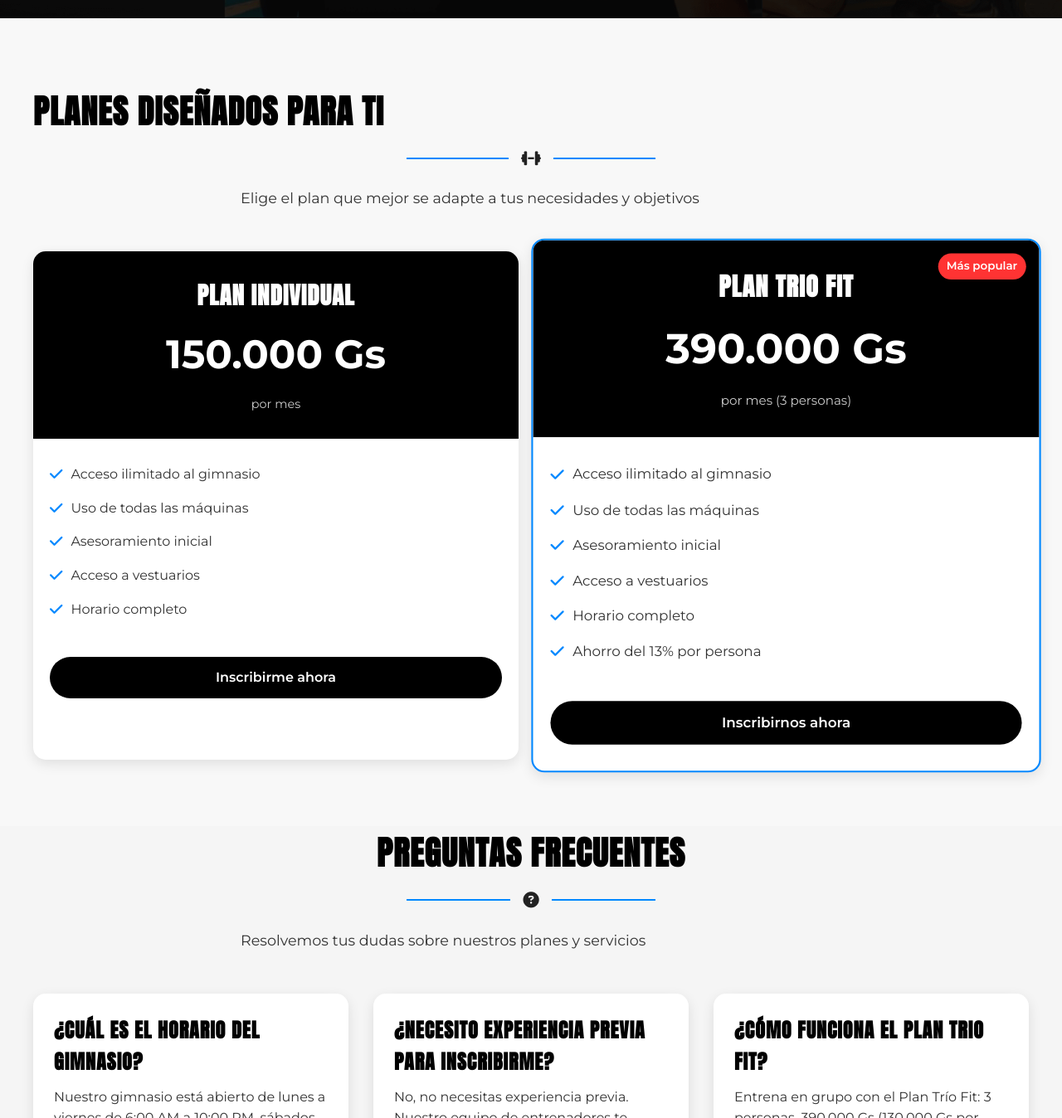
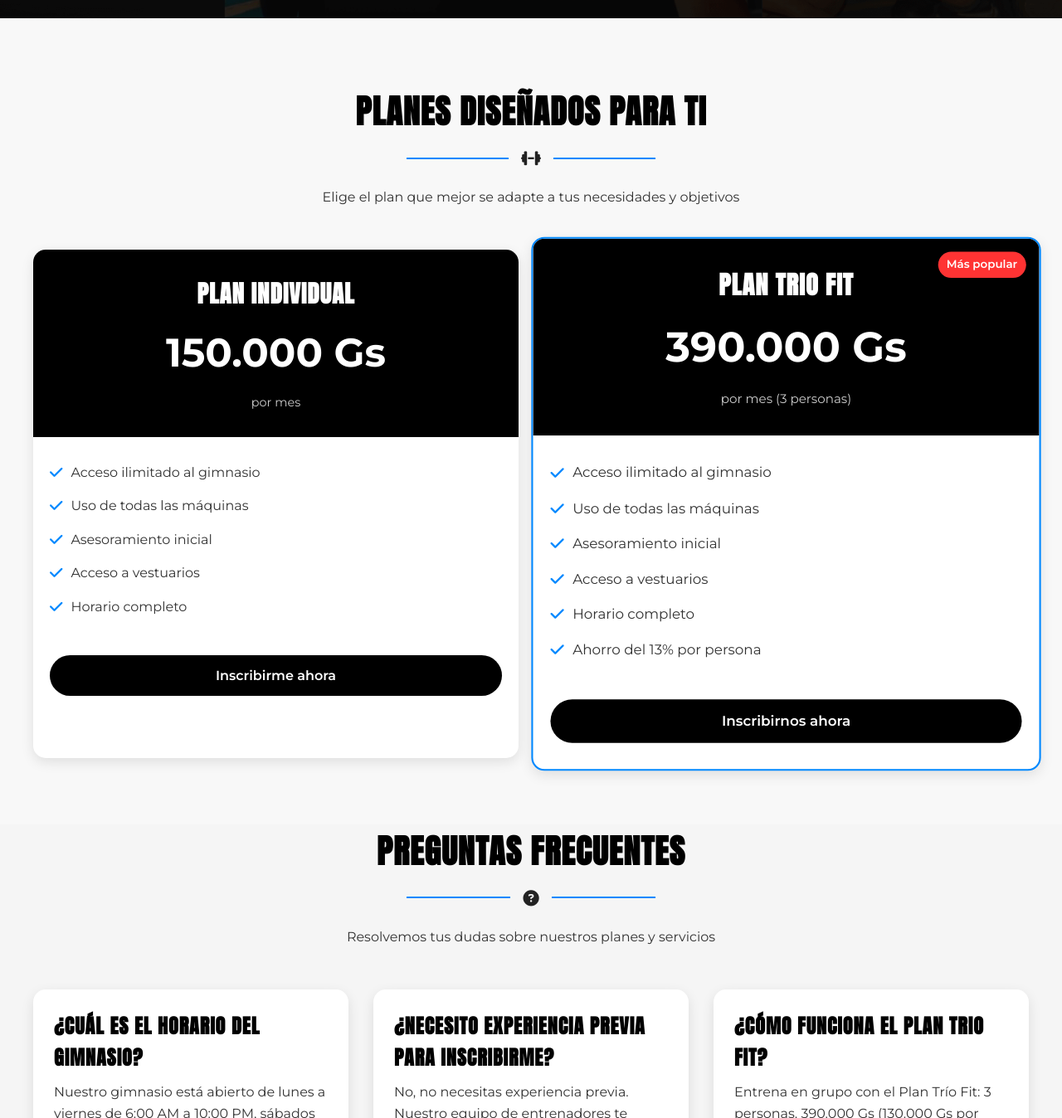
Before and after one commit to BenjaminSVG/defensa-diseno-web, a plain HTML site: page Planes.html in a window 1280 px wide. Shown: the part 778-2126 px from the top of the page at 83% size. Drawn offline with Linux system fonts and the light colour scheme.

Commit message:
Centralizado

```diff
--- a/Planes.html
+++ b/Planes.html
@@ -51,13 +51,13 @@
         <section id="planes" class="planes-section">
             <div class="planes-container">
                 <div class="section-header" data-aos="fade-up">
-                    <h2>PLANES DISEÑADOS PARA TI</h2>
+                    <h2><center>PLANES DISEÑADOS PARA TI</center></h2>
                     <div class="section-divider">
                         <span></span>
                         <i class="fas fa-dumbbell"></i>
                         <span></span>
                     </div>
-                    <p>Elige el plan que mejor se adapte a tus necesidades y objetivos</p>
+                    <p><center>Elige el plan que mejor se adapte a tus necesidades y objetivos</center></p>
                 </div>
 
                 <div class="planes-grid">
@@ -148,7 +148,7 @@
                     <i class="fas fa-question-circle"></i>
                     <span></span>
                 </div>
-                <p>Resolvemos tus dudas sobre nuestros planes y servicios</p>
+                <p><center>Resolvemos tus dudas sobre nuestros planes y servicios</center></p>
             </div>
 
             <div class="programas-grid">
```
